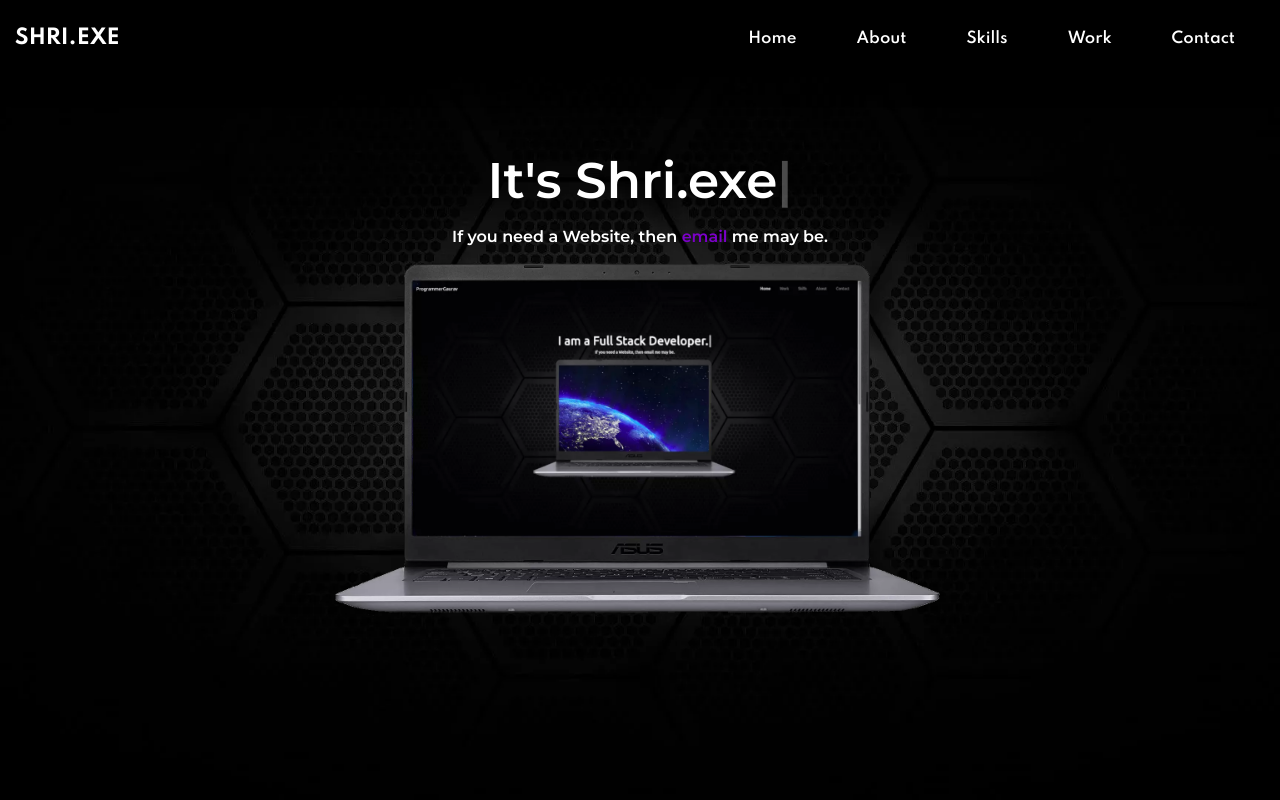
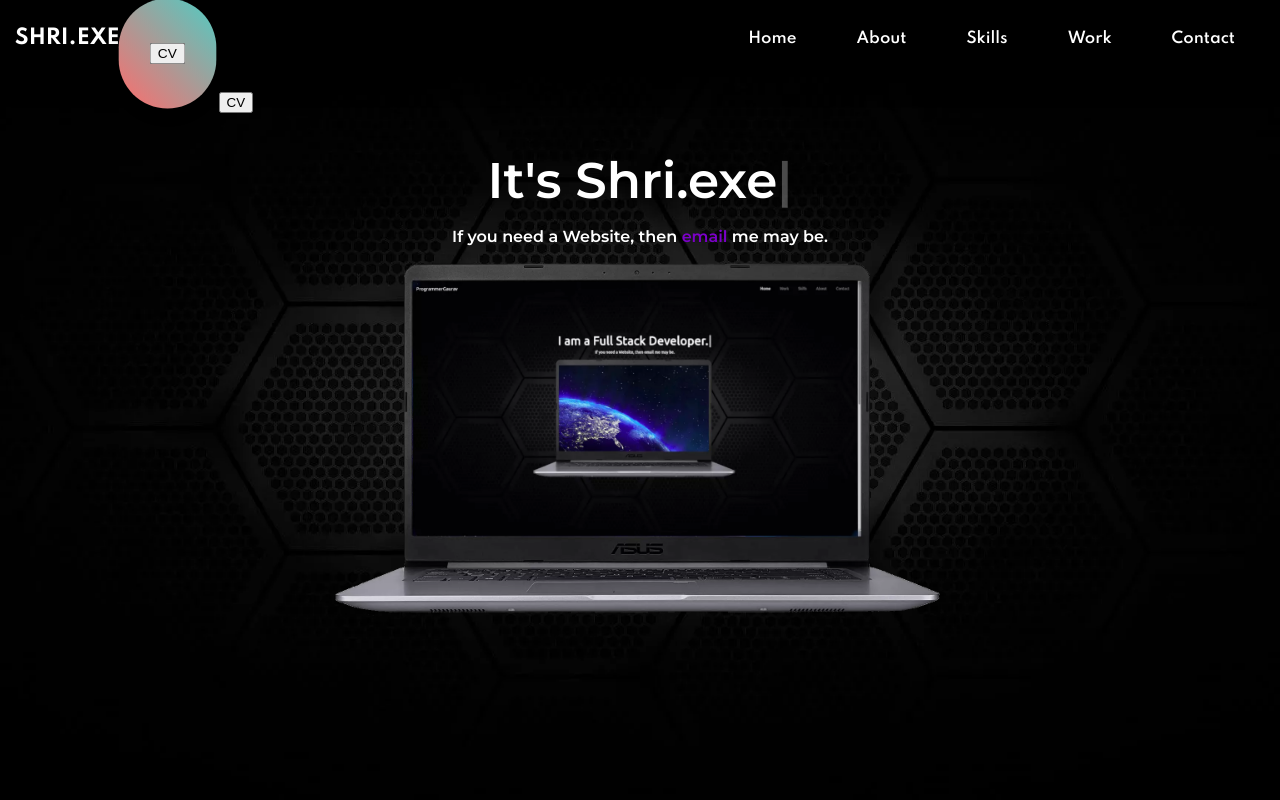
Before and after one commit to shri-ui/Portfolio, a plain HTML site: page index.html in a window 1280 px wide. Shown: the top 800 px of the page. Drawn offline with Linux system fonts and the light colour scheme; no server answers.

Commit message:
changes the cv download position

```diff
--- a/index.html
+++ b/index.html
@@ -62,6 +62,10 @@
 				<a href="#work" class="nav-item">Work</a>
 				<a href="#contact" class="nav-item">Contact</a>
 			</div>
+			<a href="resume/resume.pdf" download class="download-btn">
+				<button >CV</button>
+			</a>
+			<button >CV</button>
 		</div>
 	</nav>
 	<!-- Navbar Ends  -->
@@ -318,7 +322,7 @@
 						<button type="submit">Send</button>
 					</form>
 				</div>
-				<div class="col-12 col-md-4 col-lg-4">
+				<!-- <div class="col-12 col-md-4 col-lg-4">
 					<div class="resume-download">
 						<h3>Here is my Resume</h3>
 						<a href="resume/resume.pdf" download class="download-btn">
@@ -326,7 +330,7 @@
 							Download Resume
 						</a>
 					</div>
-				</div>
+				</div> -->
 			</div>
 		</div>
 	</section>
```
